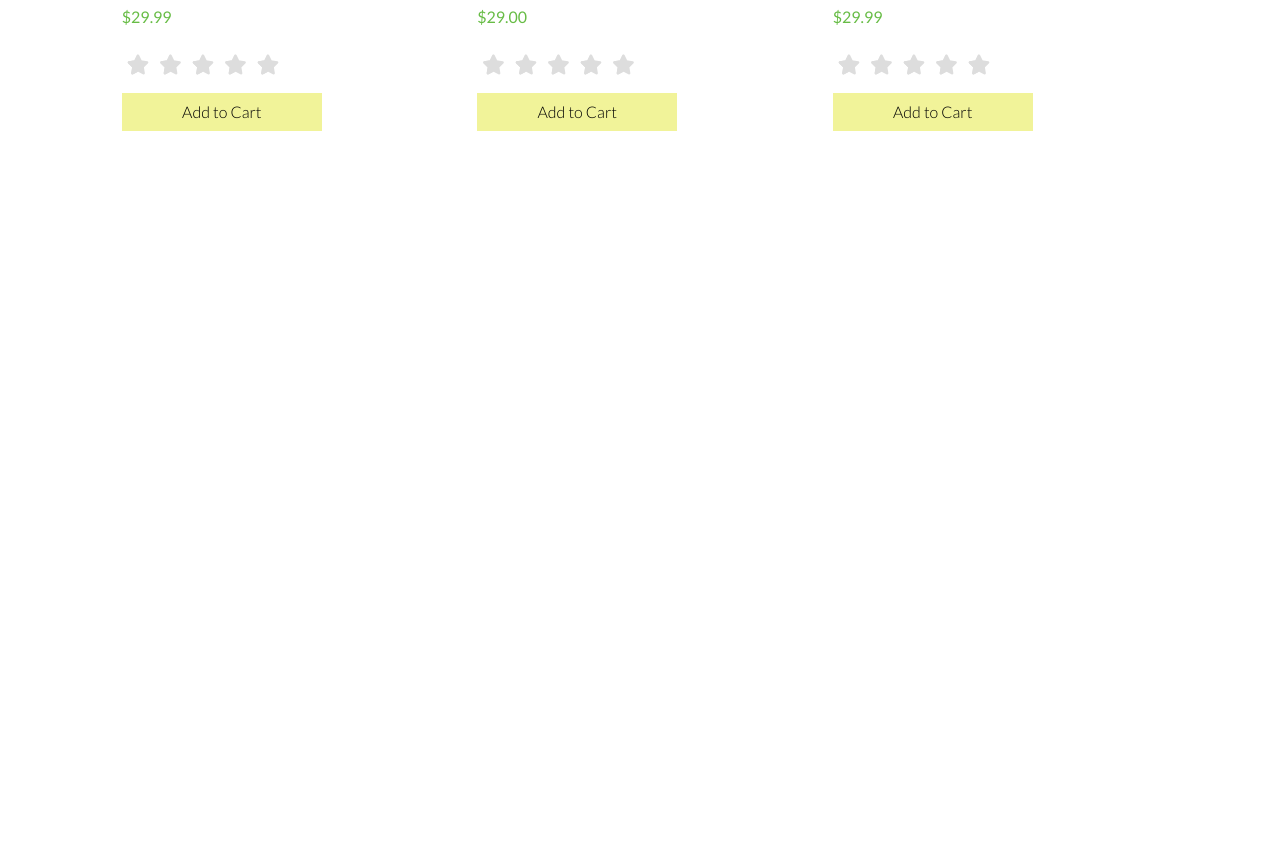
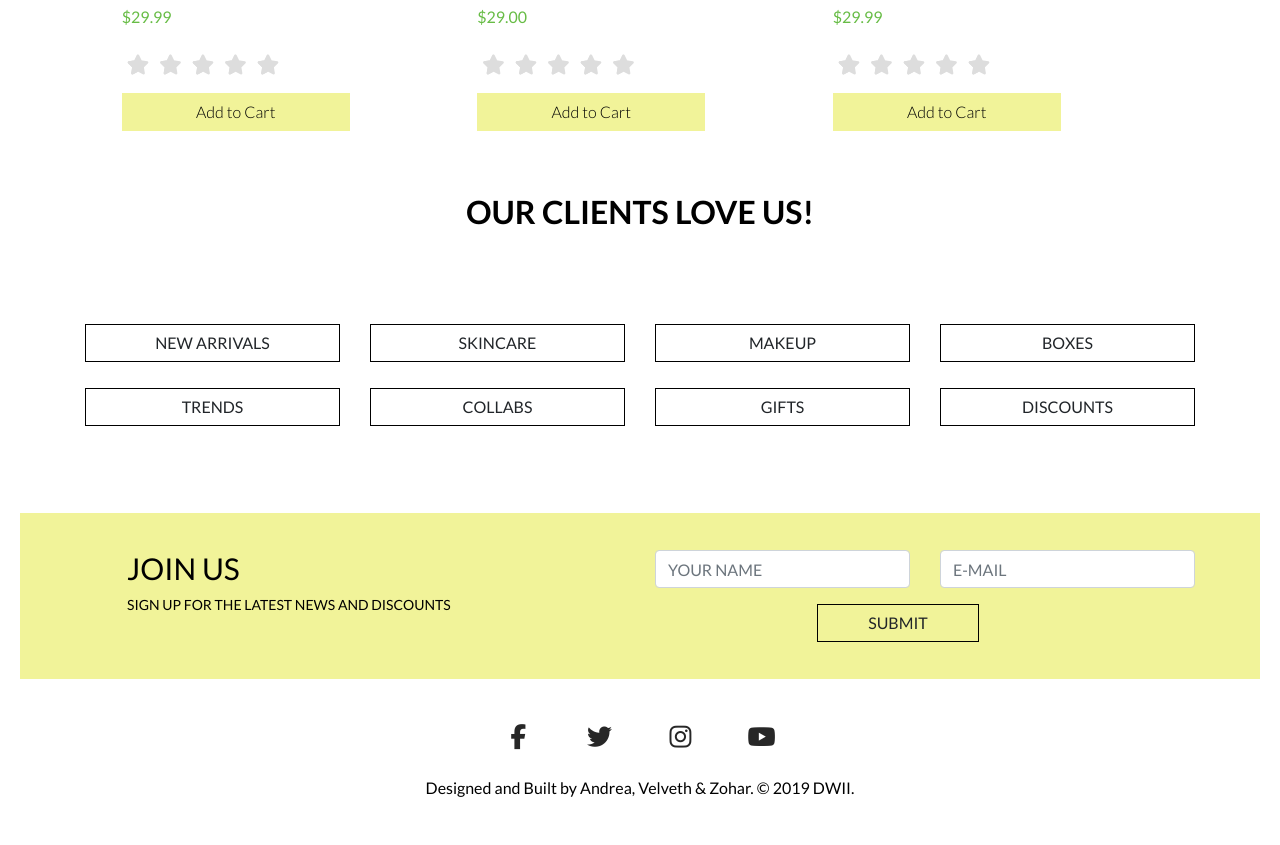
Before and after one commit to andrealucia98/makeupbox, a plain HTML site: page index.html in a window 1280 px wide. Shown: the part 2739-3584 px from the top of the page. Before the commit the page ends 2952 px from the top, so only its background shows below. Drawn offline with Linux system fonts and the light colour scheme.

Commit message:
Add files via upload

```diff
--- a/css/style.css
+++ b/css/style.css
@@ -132,7 +132,7 @@ body{
 }
 
 #works p{
-	text-align: justify;
+	text-align: left;
 }
 
 #works img{
@@ -185,7 +185,7 @@ body{
 	border-color: #F1F399;
 	font-size: 16px;
 	text-align: center;
-	width: 200px;
+    width: 70%;
 }
 
 
@@ -281,3 +281,63 @@ h1 { font-size: 1.5em; margin: 10px; }
 .rate > label:hover ~ input:checked ~ label {
     color: #c59b08;
 }
+
+#clients{
+	text-align: center;
+}
+
+#botones{
+	padding: 5% 0;
+}
+.botones{
+	background-color: transparent;
+	border-color: #000;
+	border-radius: 0%;
+	width: 100%;
+	margin-bottom: 10%;
+	margin-left: 0%;
+
+}
+
+#formulario{
+	padding: 3% 0;
+	background-color: #F1F399;
+
+	}
+
+.formss{
+	background-color: transparent;
+	border-color: #000;
+	border-radius: 0%;
+	width: 30%;
+	margin-left: 30%;
+
+}
+
+#formulario h2{
+	font-size: 30px;
+
+}
+
+#formulario p{
+	font-size: 14px;
+}
+
+.join{
+	padding-left: 5%;
+}
+
+footer{
+	padding: 3% 0;
+	text-align: center;
+}
+
+footer .fab{
+	width: 70px;
+	height: 45px;
+	line-height: 40px;
+	text-align: center;
+	color:#272727;
+	font-size: 25px;
+
+}
--- a/index.html
+++ b/index.html
@@ -19,7 +19,7 @@
 			<nav class="navbar navbar-expand-lg navbar-light bg-light">
 
 				<a class="navbar-brand" href="#">
-					<img src="img/logo.jpg" class="img-fluid d-block" alt="logo" width="900px">
+					<img src="img/logo.jpg" class="img-fluid d-block" alt="logo">
 					<img src="img/logo.jpg" class="img-fluid d-none" alt="logo negro" >
 				</a>
 
@@ -288,11 +288,101 @@ MAKEUP <span>COLLECTION</span></h2>
 
 </section>
 
+<section id="clients">
+<div class="container">
+	<h2 class="title">OUR CLIENTS LOVE US!</h2>
+</div>
+
+</section>
+
+<section id="botones">
+	<div class="container">
+	<div class="row">
+		<article class="col-md-3 col-sm-6 col-xs-12">
+		<a class="btn btn-light botones" href="#">NEW ARRIVALS</a>
+		<br>
+		<a class="btn btn-light botones" href="#">TRENDS</a>
+		</article>
+
+		<article class="col-md-3 col-sm-6 col-xs-12">
+		<a class="btn btn-light botones" href="#">SKINCARE</a>
+		<br>
+		<a class="btn btn-light botones" href="#">COLLABS</a>
+		</article>
+
+
+		<article class="col-md-3 col-sm-6 col-xs-12">
+		<a class="btn btn-light botones" href="#">MAKEUP</a>
+		<br>
+		<a class="btn btn-light botones" href="#">GIFTS</a>
+		</article>
+
+
+		<article class="col-md-3 col-sm-6 col-xs-12">
+		<a class="btn btn-light botones" href="#">BOXES</a>
+		<br>
+		<a class="btn btn-light botones" href="#">DISCOUNTS</a>
+		</article>
+
+	</div>
+
+	</div>
+
+
+</section>
+
+<section id="formulario">
+	<div class="container">
+	<div class="row">
+		<article class="col-md-6 col-sm-6 col-xs-12 join">
+		<h2>JOIN US</h2>
+		<p>SIGN UP FOR THE LATEST NEWS AND DISCOUNTS</p>
+
+		</article>
+		<article class="col-md-6 col-sm-6 col-xs-12">
+
+			<form>
+				<div class="row">
+			<div class="form-group col-md-6 col-sm-12">
+						<input type="text" name="MERGE1" id="MERGE1" class="form-control" required placeholder="YOUR NAME">
+					</div>
+			<div class="form-group col-md-6 col-sm-12">
+
+						<input type="text" name="MERGE2" id="MERGE2" class="form-control" required placeholder="E-MAIL">
+					</div>
+				</div>
+			<a class="btn btn-light formss" href="#">SUBMIT</a>
+			</form>
 
 
 
 
+		</article>
 
+	</div>
+
+	</div>
+
+
+</section>
+
+
+<footer>
+<div class="container">
+	<ul class="list-inline">
+	<li  class="list-inline-item"><a href="#"><i class="fab fa-facebook-f"></i></a></li>
+				<li class="list-inline-item"><a href="#"><i class="fab fa-twitter"></i></a></li>
+				<li class="list-inline-item"><a href="#"><i class="fab fa-instagram"></i></a></li>
+				<li class="list-inline-item"><a href="#"><i class="fab fa-youtube"></i></a></li>
+	</ul>
+
+	<h6>Designed and Built by Andrea, Velveth & Zohar. © 2019 DWII.</h6>
+
+
+</div>
+
+
+</footer>
 
 <script src="js/jquery.min.js"></script>
     <script src="js/bootstrap.min.js"></script>
```
Also changed, not shown: css/bootstrap-custom.css (line endings or trailing spaces).
